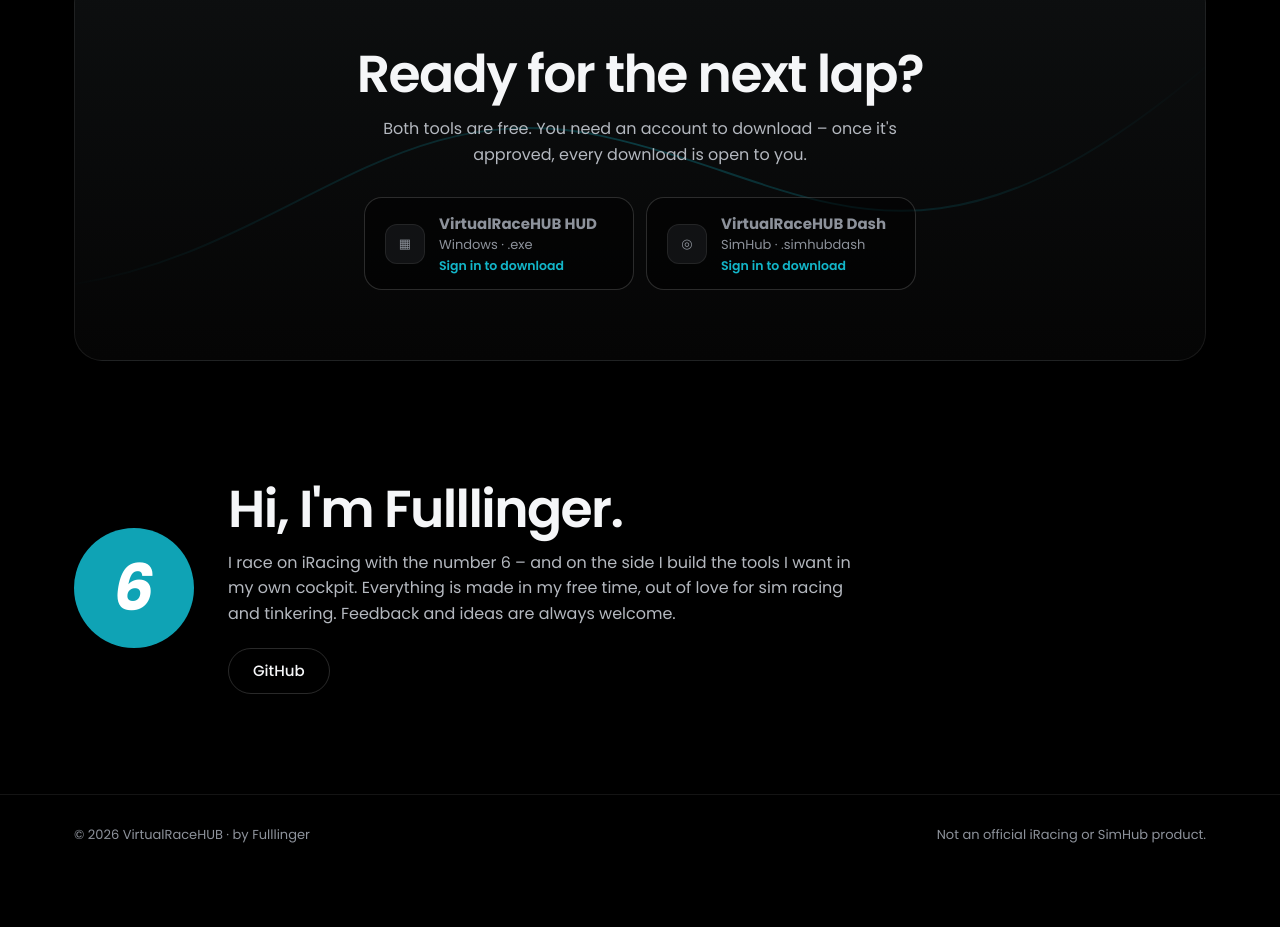
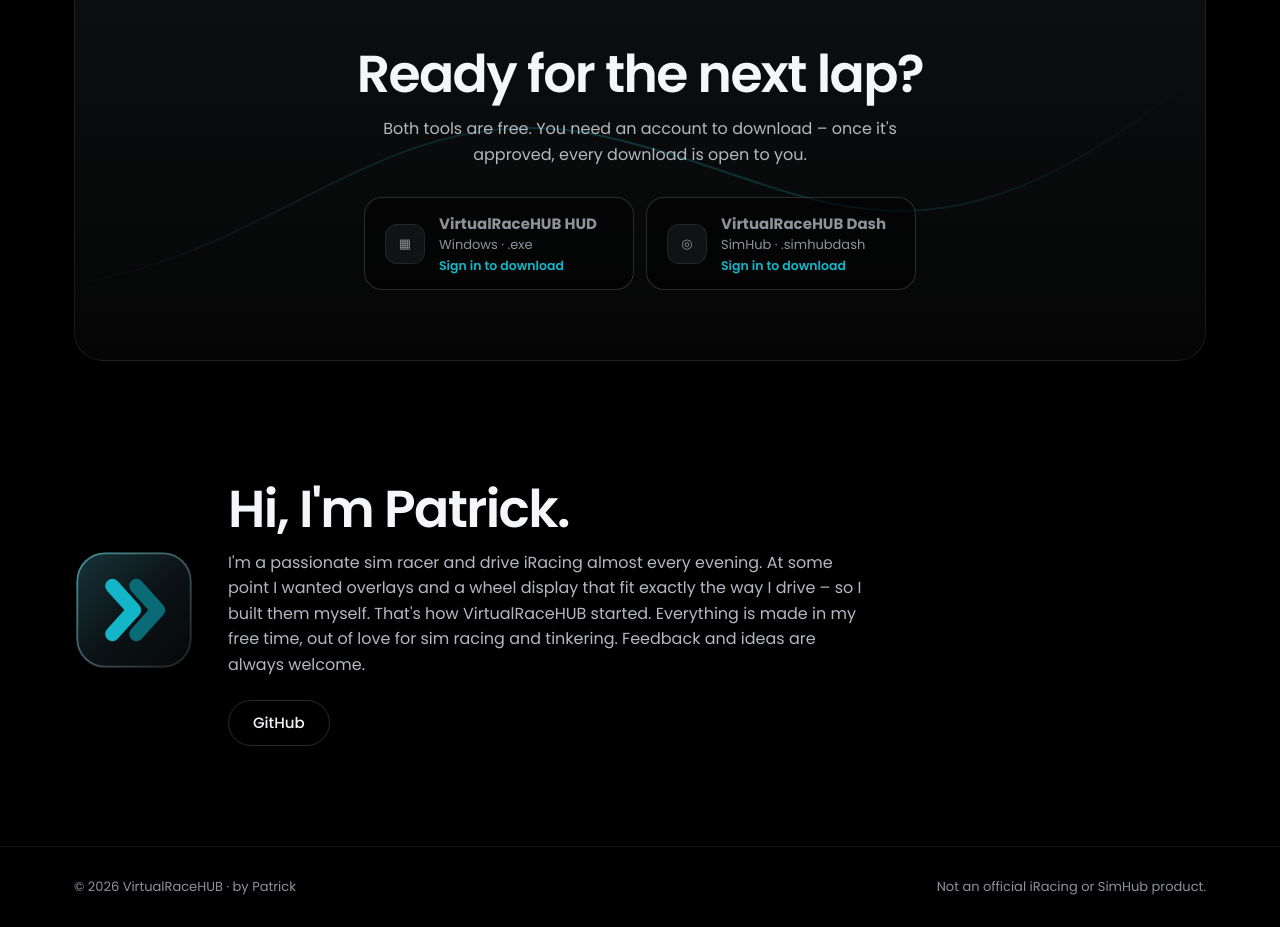
Before and after one commit to VirtualRaceHUB/VirtualRaceHUB.github.io, a plain HTML site: page index.html in a window 1280 px wide. Shown: the part 4000-4927 px from the top of the page. Before the commit the page ends 4876 px from the top, so only its background shows below. Drawn offline with nearby package versions, Linux system fonts and the light colour scheme.

Commit message:
Add files via upload

```diff
--- a/index.html
+++ b/index.html
@@ -118,6 +118,7 @@
 
   /* Über mich */
   .about{display:grid;grid-template-columns:auto 1fr;gap:34px;align-items:center;padding:120px 0 100px}
+  .about-logo{filter:drop-shadow(0 14px 30px rgba(0,0,0,.6))}
   .bignum{width:120px;height:120px;border-radius:50%;background:var(--mint);color:#fff;display:grid;place-items:center;font:700 italic 64px Poppins,sans-serif}
   .about p{color:#b4b8bf;max-width:640px;margin-top:12px}
 
@@ -314,10 +315,20 @@
   </div>
 
   <div class="about reveal" id="about">
-    <div class="bignum">6</div>
+    <div class="about-logo"><svg viewBox="0 0 100 100" width="120" height="120" aria-hidden="true">
+  <defs>
+    <linearGradient id="abg" x1="0" y1="0" x2="1" y2="1"><stop offset="0" stop-color="#16333a"/><stop offset=".55" stop-color="#0b1114"/><stop offset="1" stop-color="#070909"/></linearGradient>
+    <linearGradient id="arim" x1="0" y1="0" x2="1" y2="1"><stop offset="0" stop-color="#5fd6e3" stop-opacity=".55"/><stop offset="1" stop-color="#ffffff" stop-opacity=".08"/></linearGradient>
+  </defs>
+  <rect x="2" y="2" width="96" height="96" rx="24" fill="url(#abg)"/>
+  <rect x="2.75" y="2.75" width="94.5" height="94.5" rx="23.3" fill="none" stroke="url(#arim)" stroke-width="1.5"/>
+  <path d="M52 30 L70 50 L52 70" fill="none" stroke="#0a6b77" stroke-width="12" stroke-linecap="round" stroke-linejoin="round"/>
+  <path d="M32 30 L50 50 L32 70" fill="none" stroke="#13b6c9" stroke-width="12" stroke-linecap="round" stroke-linejoin="round"/>
+</svg>
+</div>
     <div>
-      <h2 data-de="Hi, ich bin Fulllinger." data-en="Hi, I'm Fulllinger.">Hi, ich bin Fulllinger.</h2>
-      <p data-de="Ich fahre iRacing mit der Startnummer 6 – und baue nebenbei die Tools, die ich mir selbst im Cockpit wünsche. Alles entsteht in meiner Freizeit, aus Spaß am Sim Racing und am Tüfteln. Feedback und Ideen sind jederzeit willkommen." data-en="I race on iRacing with the number 6 – and on the side I build the tools I want in my own cockpit. Everything is made in my free time, out of love for sim racing and tinkering. Feedback and ideas are always welcome.">Ich fahre iRacing mit der Startnummer 6 – und baue nebenbei die Tools, die ich mir selbst im Cockpit wünsche. Alles entsteht in meiner Freizeit, aus Spaß am Sim Racing und am Tüfteln. Feedback und Ideen sind jederzeit willkommen.</p>
+      <h2 data-de="Hi, ich bin Patrick." data-en="Hi, I'm Patrick.">Hi, ich bin Patrick.</h2>
+      <p data-de="Ich bin begeisterter Sim Racer und fahre fast jeden Abend iRacing. Irgendwann wollte ich Overlays und ein Lenkrad-Display, die genau zu meiner Art zu fahren passen – also habe ich sie selbst gebaut. Daraus ist VirtualRaceHUB entstanden. Alles entsteht in meiner Freizeit, aus Spaß am Sim Racing und am Tüfteln. Feedback und Ideen sind jederzeit willkommen." data-en="I&#39;m a passionate sim racer and drive iRacing almost every evening. At some point I wanted overlays and a wheel display that fit exactly the way I drive – so I built them myself. That&#39;s how VirtualRaceHUB started. Everything is made in my free time, out of love for sim racing and tinkering. Feedback and ideas are always welcome.">Ich bin begeisterter Sim Racer und fahre fast jeden Abend iRacing. Irgendwann wollte ich Overlays und ein Lenkrad-Display, die genau zu meiner Art zu fahren passen – also habe ich sie selbst gebaut. Daraus ist VirtualRaceHUB entstanden. Alles entsteht in meiner Freizeit, aus Spaß am Sim Racing und am Tüfteln. Feedback und Ideen sind jederzeit willkommen.</p>
       <div style="margin-top:22px"><a href="https://github.com/VirtualRaceHUB" class="pill-outline" target="_blank" rel="noopener">GitHub</a></div>
     </div>
   </div>
@@ -325,7 +336,7 @@
 
 <footer>
   <div class="wrap">
-    <span>© <span id="year"></span> VirtualRaceHUB · by Fulllinger</span>
+    <span>© <span id="year"></span> VirtualRaceHUB · by Patrick</span>
     <span data-de="Kein offizielles iRacing- oder SimHub-Produkt." data-en="Not an official iRacing or SimHub product.">Kein offizielles iRacing- oder SimHub-Produkt.</span>
   </div>
 </footer>
```
